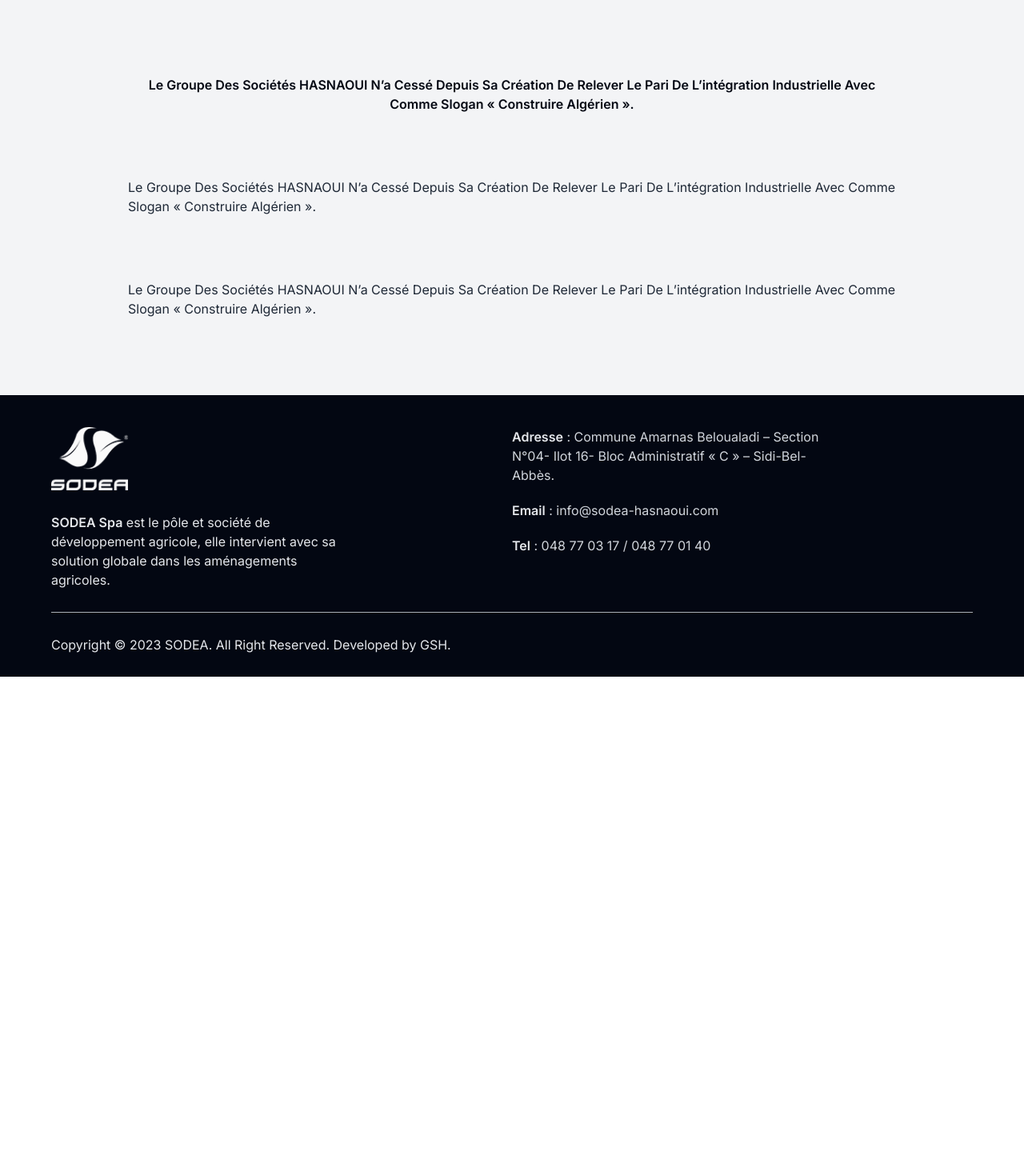
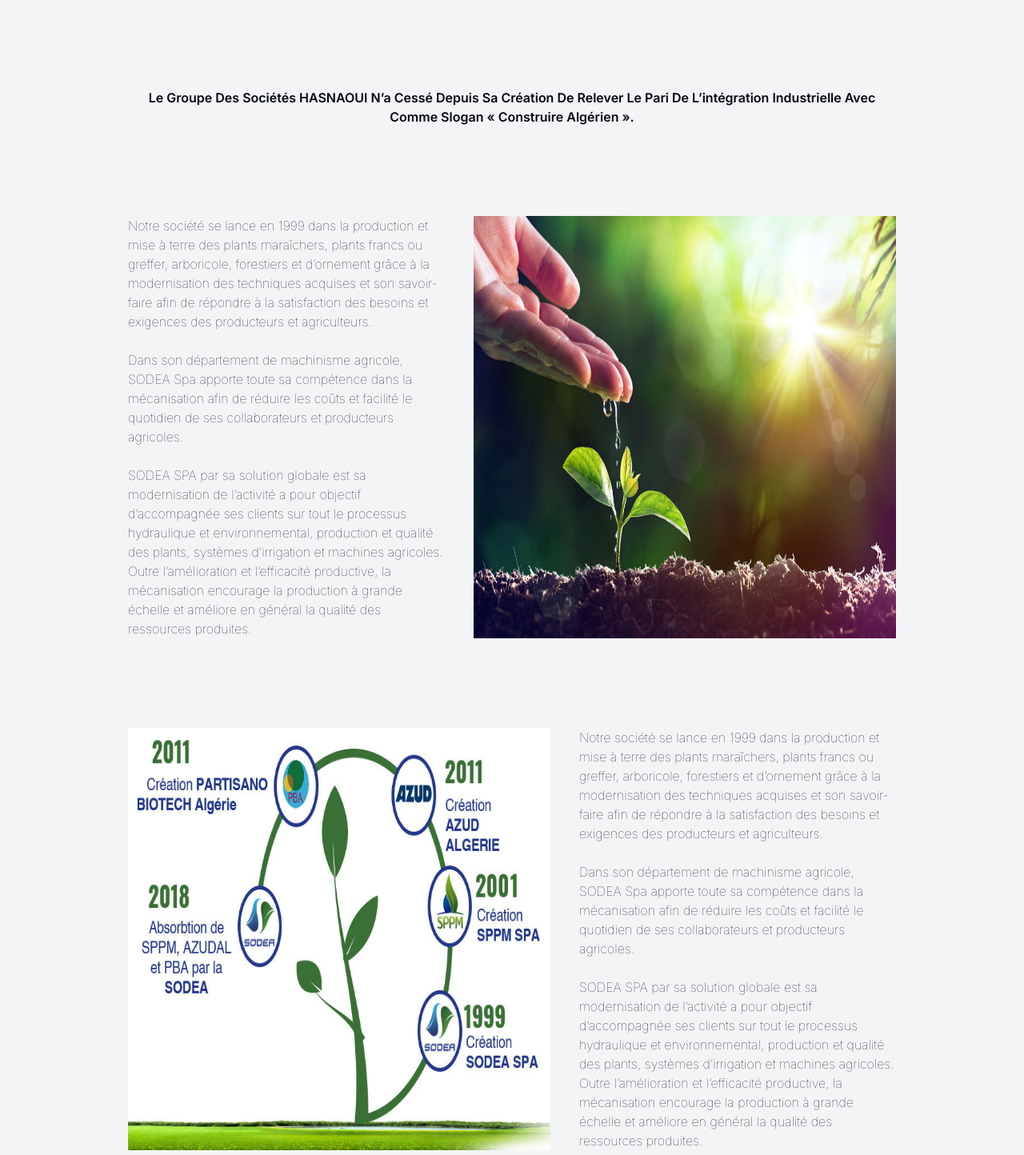
Before and after one commit to ch33kaboo/sodea, a Next.js app: page /about in a window 1280 px wide. Shown: the part 266-1710 px from the top of the page at 80% size. Before the commit the page ends 1112 px from the top, so only its background shows below. Built offline with nearby package versions, Linux system fonts and the light colour scheme; grey boxes are pictures that could not be loaded; what tw-elements would draw is missing.

Commit message:
finish about page, still not integrated w/ sanity

```diff
--- a/components/about/AboutContent.tsx
+++ b/components/about/AboutContent.tsx
@@ -1,22 +1,67 @@
+/* eslint-disable @next/next/no-img-element */
 import React from "react";
 
 export default function AboutContent() {
     return (
-        <div className="w-full flex flex-col gap-20 px-[160px] my-24">
+        <div className="w-full flex flex-col gap-28 px-[160px] my-28">
             <p className="text-center text-gray-950 font-semibold">
                 Le Groupe Des Sociétés HASNAOUI N’a Cessé Depuis Sa Création De
                 Relever Le Pari De L’intégration Industrielle Avec Comme Slogan
                 « Construire Algérien ».
             </p>
-            <div>
-                Le Groupe Des Sociétés HASNAOUI N’a Cessé Depuis Sa Création De
-                Relever Le Pari De L’intégration Industrielle Avec Comme Slogan
-                « Construire Algérien ».
+            <div className="flex flex-row gap-9">
+                <p className="text-gray-950 font-thin opacity-90">
+                    Notre société se lance en 1999 dans la production et mise à
+                    terre des plants maraîchers, plants francs ou greffer,
+                    arboricole, forestiers et d’ornement grâce à la
+                    modernisation des techniques acquises et son savoir-faire
+                    afin de répondre à la satisfaction des besoins et exigences
+                    des producteurs et agriculteurs.<br></br>
+                    <br></br>Dans son département de machinisme agricole, SODEA
+                    Spa apporte toute sa compétence dans la mécanisation afin de
+                    réduire les coûts et facilité le quotidien de ses
+                    collaborateurs et producteurs agricoles.<br></br>
+                    <br></br>SODEA SPA par sa solution globale est sa
+                    modernisation de l’activité a pour objectif d’accompagnée
+                    ses clients sur tout le processus hydraulique et
+                    environnemental, production et qualité des plants, systèmes
+                    d’irrigation et machines agricoles. Outre l’amélioration et
+                    l’efficacité productive, la mécanisation encourage la
+                    production à grande échelle et améliore en général la
+                    qualité des ressources produites.
+                </p>
+                <img
+                    src="about/about_sodea_1.jpg"
+                    className="w-[55%]"
+                    alt="about sodea"
+                />
             </div>
-            <div>
-                Le Groupe Des Sociétés HASNAOUI N’a Cessé Depuis Sa Création De
-                Relever Le Pari De L’intégration Industrielle Avec Comme Slogan
-                « Construire Algérien ».
+            <div className="flex flex-row-reverse gap-9">
+                <p className="text-gray-950 font-thin opacity-90">
+                    Notre société se lance en 1999 dans la production et mise à
+                    terre des plants maraîchers, plants francs ou greffer,
+                    arboricole, forestiers et d’ornement grâce à la
+                    modernisation des techniques acquises et son savoir-faire
+                    afin de répondre à la satisfaction des besoins et exigences
+                    des producteurs et agriculteurs.<br></br>
+                    <br></br>Dans son département de machinisme agricole, SODEA
+                    Spa apporte toute sa compétence dans la mécanisation afin de
+                    réduire les coûts et facilité le quotidien de ses
+                    collaborateurs et producteurs agricoles.<br></br>
+                    <br></br>SODEA SPA par sa solution globale est sa
+                    modernisation de l’activité a pour objectif d’accompagnée
+                    ses clients sur tout le processus hydraulique et
+                    environnemental, production et qualité des plants, systèmes
+                    d’irrigation et machines agricoles. Outre l’amélioration et
+                    l’efficacité productive, la mécanisation encourage la
+                    production à grande échelle et améliore en général la
+                    qualité des ressources produites.
+                </p>
+                <img
+                    src="about/about_sodea_2.jpg"
+                    className="w-[55%]"
+                    alt="about sodea"
+                />
             </div>
         </div>
     );
```
